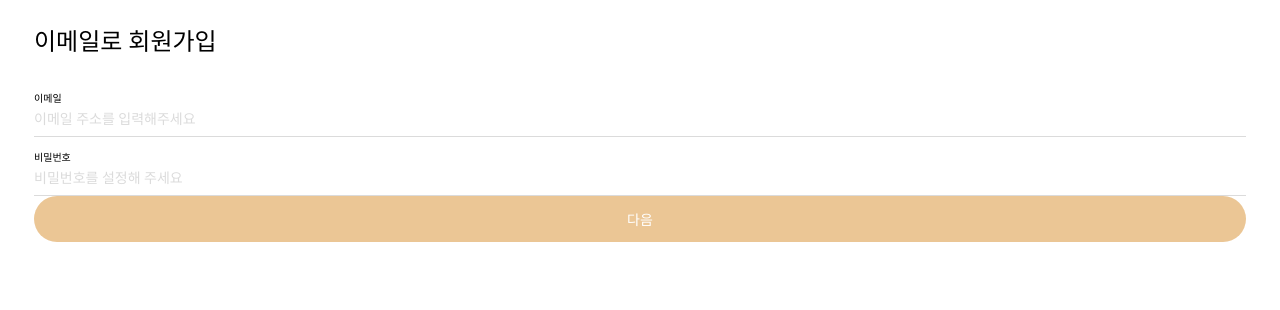
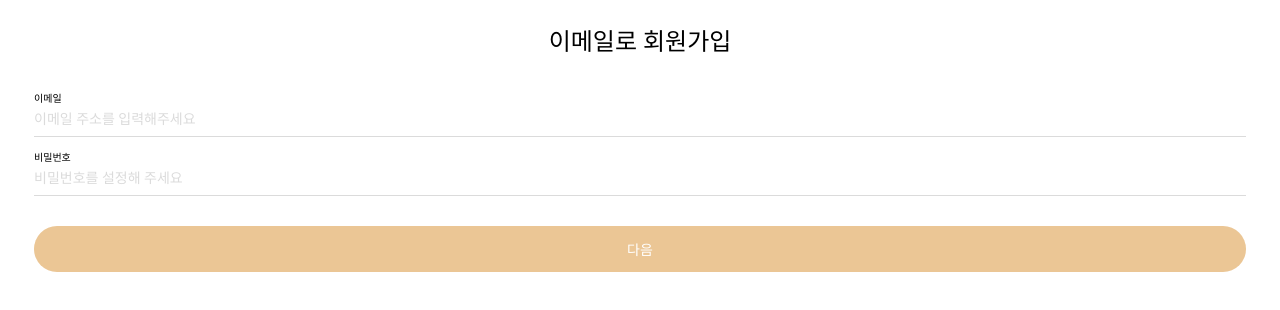
Before and after one commit to 13oosters/project-sns-react, a React (Create React App) app: page /signin in a window 1280 px wide. Shown: the top 310 px of the page. Built offline with nearby package versions, Linux system fonts and the light colour scheme.

Commit message:
feat: 폼 유효성 검사 구현 #2

```diff
--- a/src/components/login/Form.js
+++ b/src/components/login/Form.js
@@ -1,9 +1,13 @@
-import React from "react";
+import React, { useState } from "react";
 import styled from "styled-components";
+import { useNavigate } from "react-router-dom";
+import { useForm } from "react-hook-form";
+
 import Button from "../style/Button";
 
 const TitleH2 = styled.h2`
   margin-top: 3rem;
+  text-align: center;
   font-size: 2.4rem;
   font-weight: ${(props) => props.theme.mediumFontWeight};
 `;
@@ -24,35 +28,90 @@ const LoginInput = styled.input`
   }
 `;
 
+const LoginButton = styled(Button)`
+  margin-top: 3rem;
+  background-color: ${(props) => {
+    if (props.isValue) {
+      return props.theme.primaryColor;
+    } else {
+      return props.theme.secondaryColor;
+    }
+  }};
+`;
+const SignUpButton = styled(Button)`
+  color: ${(props) => props.theme.darkLightColor};
+  font-size: ${(props) => props.theme.smallFontSize};
+`;
+
 export default function Form({ title, buttonText }) {
+  const [isValue, setIsValue] = useState(false);
+  const navigate = useNavigate();
+  const {
+    register,
+    handleSubmit,
+    formState: { isSubmitting, errors },
+    watch,
+  } = useForm();
+
+  const checkIsValue = (e) => {
+    e.target.value && watch("email") ? setIsValue(true) : setIsValue(false);
+  };
+
   return (
     <>
       <TitleH2>{title}</TitleH2>
-      <LoginForm method="post" action="#;">
-        <label>
+      <LoginForm onSubmit={handleSubmit()}>
+        <label htmlFor="email">
           이메일
           <LoginInput
+            id="email"
             type="email"
+            name="email"
             required
             placeholder="이메일 주소를 입력해주세요"
+            {...register("email", {
+              required: "이메일은 필수 입력입니다.",
+              pattern: {
+                value: /^[A-Z0-9._%+-]+@[A-Z0-9.-]+\\.[A-Z]{2,}$/i,
+                message: "이메일 형식에 맞지 않습니다.",
+              },
+            })}
           />
+          <div style={{ color: "red" }}>
+            {errors.email && errors.email.message}
+          </div>
         </label>
-        <label style={{ marginTop: "1.6rem" }}>
+        <label htmlFor="password" style={{ marginTop: "1.6rem" }}>
           비밀번호
           <LoginInput
+            id="password"
             type="password"
+            name="password"
             required
             placeholder="비밀번호를 설정해 주세요"
+            {...register("password", {
+              required: "비밀번호는 필수 입력입니다.",
+              // 최소 8 자, 하나 이상의 문자와 하나의 숫자 정규식
+              pattern: {
+                value: /^(?=.*[A-Za-z])(?=.*\d)[A-Za-z\d]{8,}$/i,
+                message:
+                  "비밀번호 형식에 맞지 않습니다.8글자 이상 입력해주세요",
+              },
+            })}
+            onChange={checkIsValue}
           />
+          <div style={{ color: "red" }}>
+            {errors.password && errors.password.message}
+          </div>
         </label>
-        <Button type="submit" disable>
+        <LoginButton type="submit" disabled={isSubmitting} isValue={isValue}>
           {buttonText}
-        </Button>
+        </LoginButton>
       </LoginForm>
       {title === "로그인" ? (
-        <Button type="button" cancel>
+        <SignUpButton type="button" onClick={() => navigate("/signin")} cancel>
           이메일로 회원가입
-        </Button>
+        </SignUpButton>
       ) : null}
     </>
   );
```
